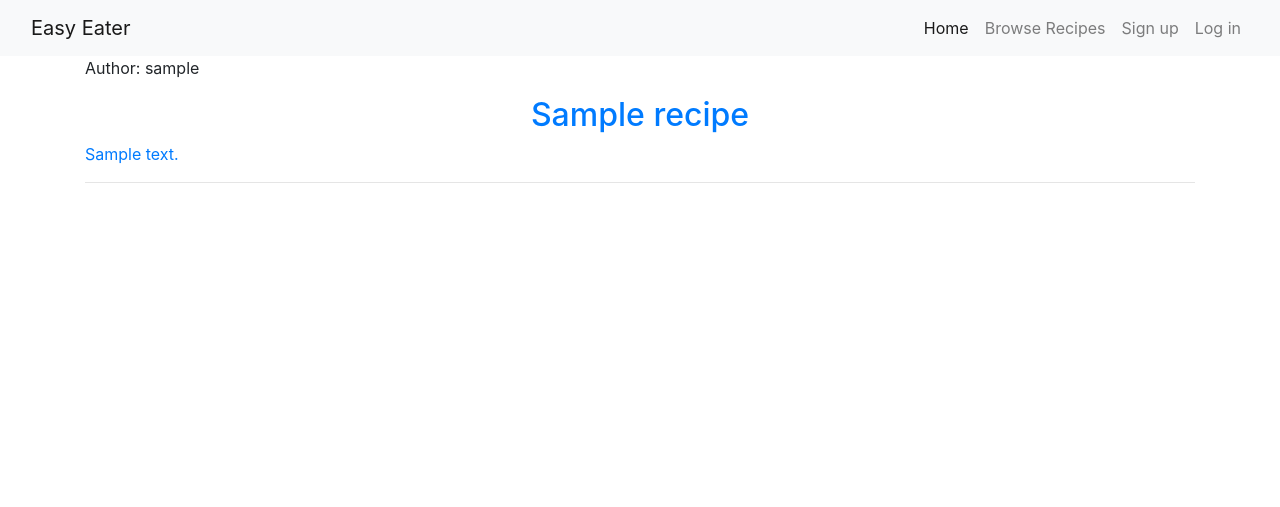
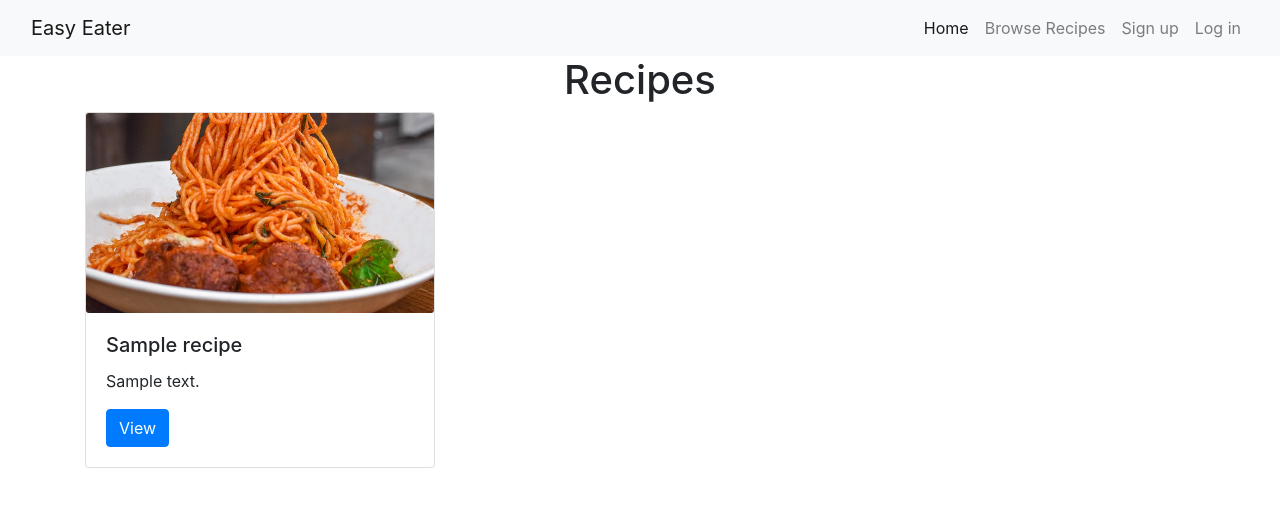
Before and after one commit to AliOKeeffe/PP4_My_Meal_Planner, a Django app: page /browserecipes/ in a window 1280 px wide. Shown: the top 507 px of the page. Run offline with Django 3.2, Linux system fonts and the light colour scheme; tables that the repository leaves empty hold one stand-in row (values such as "Sample post").

Commit message:
Add bootstrap cards to browse recipes page to display recipe image and title

```diff
--- a/static/css/style.css
+++ b/static/css/style.css
@@ -27,3 +27,10 @@ h1, h2, h6 {
     margin: 0 auto;
 
 }
+
+.card-img {
+
+    height: 15vw;
+    object-fit: cover;
+    min-height: 200px;
+}
--- a/templates/browse_recipes.html
+++ b/templates/browse_recipes.html
@@ -3,20 +3,25 @@
 {% block content %}
 
 <div class="container">
-    {% for recipe in recipe_list  %}
+    <div class="row">
+        <div class="col">
+            <h1>Recipes</h1>
+        </div>
+    </div>
+    <div class="row">
+        {% for recipe in recipe_list  %}
+        <div class="col-sm-4">
+            <div class="card mb-3">
+                <img src="/static/images/meatballs.jpg" class="card-img-top card-img" alt="meatballs">
+                <div class="card-body">
+                    <h5 class="card-title">{{ recipe.title }}</h5>
+                    <p class="card-text">{{ recipe.description }}</p>
+                    <a href="{% url 'recipe_detail' recipe.slug %}" class="btn btn-primary">View</a>
+                </div>
+            </div>
+        </div>
+        {% endfor %}
+    </div>
 
-    <div>
-        <p class="author">Author: {{ recipe.author }}</p>
-    </div>
-    <a href="{% url 'recipe_detail' recipe.slug %}">
-        <h2>{{ recipe.title }}</h2>
-        <p>{{ recipe.description }}</p>
-    </a>
-    <hr>
-
-    {% endfor %}
 </div>
-
-
-
 {%endblock%}
```
Also changed, not shown: static/images/meatballs.jpg (added).
